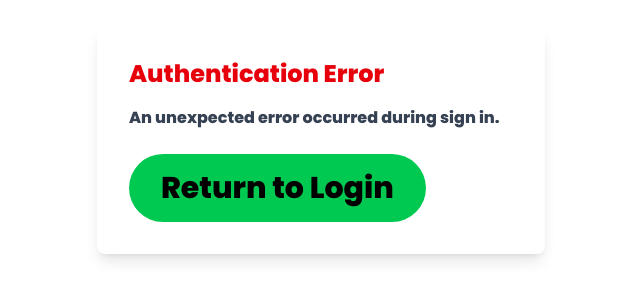
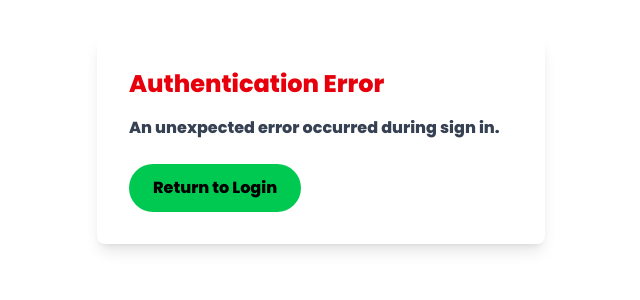
Before and after one commit to ArtemKuryshko/Spoti-Stat, a Next.js app: page /login/error in a window 1280 px wide. Shown: the part 276-576 px from the top of the page, without its empty margins (319-959 px from the left). Built offline with nearby package versions, Linux system fonts and the light colour scheme.

Commit message:
Доробив сторінку логіна

```diff
--- a/src/app/login/error/page.tsx
+++ b/src/app/login/error/page.tsx
@@ -29,7 +29,7 @@ export default function ErrorPage() {
                 <p className="text-gray-700 mb-6">{errorMessage}</p>
                 <div className="flex flex-col gap-4">
                     <Link href="/login" className="w-full">
-                        <Button onClick={() => { }}>
+                        <Button style='primary' size='md' onClick={() => { }}>
                             Return to Login
                         </Button>
                     </Link>
--- a/src/app/login/page.tsx
+++ b/src/app/login/page.tsx
@@ -16,6 +16,7 @@ export default function LoginPage() {
 
 	return (
 		<div className="flex flex-col items-center justify-center min-h-screen">
+			<div className="flex flex-col text-center items-center  justify-center bg-black w-[1000] h-[600] rounded-[10] mb-8">
 			<div className="flex flex-col text-center items-center  justify-center mb-10">
 			<Image src="/logo.svg" alt="logo" width="95" height="108" className="mb-4"/>
 			<h1 className="text-5xl font-bold mb-6">Welcome to Spoti-Stat!</h1>
@@ -40,6 +41,7 @@ export default function LoginPage() {
 			>
 				{error ? 'Try Again' : 'Login with Spotify'}
 			</Button>
+			</div>
 		</div>
 	)
 }
--- a/src/assets/style/globals.css
+++ b/src/assets/style/globals.css
@@ -3,6 +3,7 @@
 :root {
 	--background: #ffffff;
 	--foreground: #171717;
+	--gradient-backdround: linear-gradient(0deg, #000000, #232323)
 }
 
 @theme inline {
@@ -14,10 +15,11 @@
 	:root {
 		--background: #0a0a0a;
 		--foreground: #ededed;
+		--gradient-background: linear-gradient(0deg, #000000, #232323);
 	}
 }
 
 body {
-	background: var(--background);
+	background: var(--gradient-background);
 	color: var(--foreground);
 }
--- a/src/components/UI/Button.tsx
+++ b/src/components/UI/Button.tsx
@@ -32,7 +32,7 @@ const Button: FC<IButton> = ({
 					'bg-white text-black border-2 border-green-600':
 						style === 'secondary',
 					'px-4 py-2': size === 'sm',
-					'px-6 py-3': size === 'md',
+					'px-6 py-3 w-[384] h-[60]': size === 'md',
 					'px-8 py-4 w-[832] h-[80] text-3xl': size === 'lg'
 				},
 				className
```
